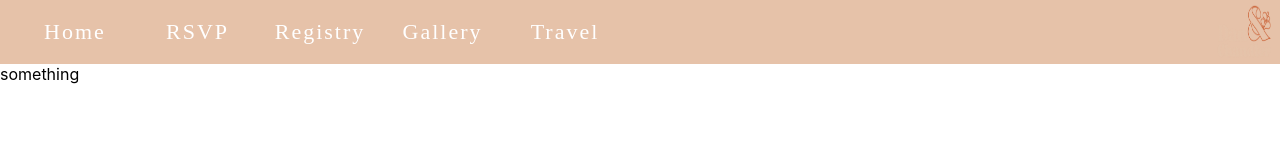
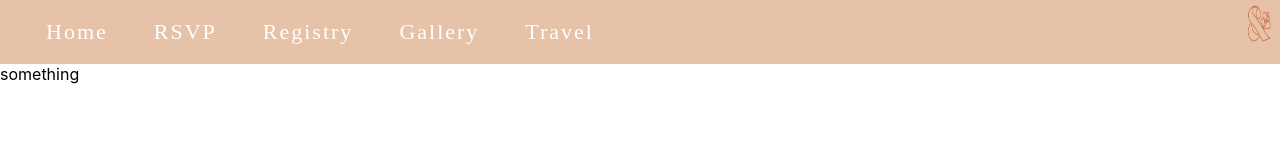
Before and after one commit to leeferfeefer/dandlerwedding, a React (Create React App) app: page /home in a window 1280 px wide. Shown: the top 160 px of the page. Built offline with nearby package versions, Linux system fonts and the light colour scheme.

Commit message:
Updated navbar

```diff
--- a/src/components/NavBar/NavBar.css
+++ b/src/components/NavBar/NavBar.css
@@ -21,6 +21,7 @@
 }
 
 .navLinks {
+  right: 10px;
   width: 50%;
   min-width: 30%;
   height: 100%;
@@ -41,7 +42,7 @@
   align-items: center;
   justify-content: center;
   font-family: "Roc Grotesk";
-  min-width: 95px;
+  /* min-width: 95px; */
 }
 
 /* .navLinks ul {
```
